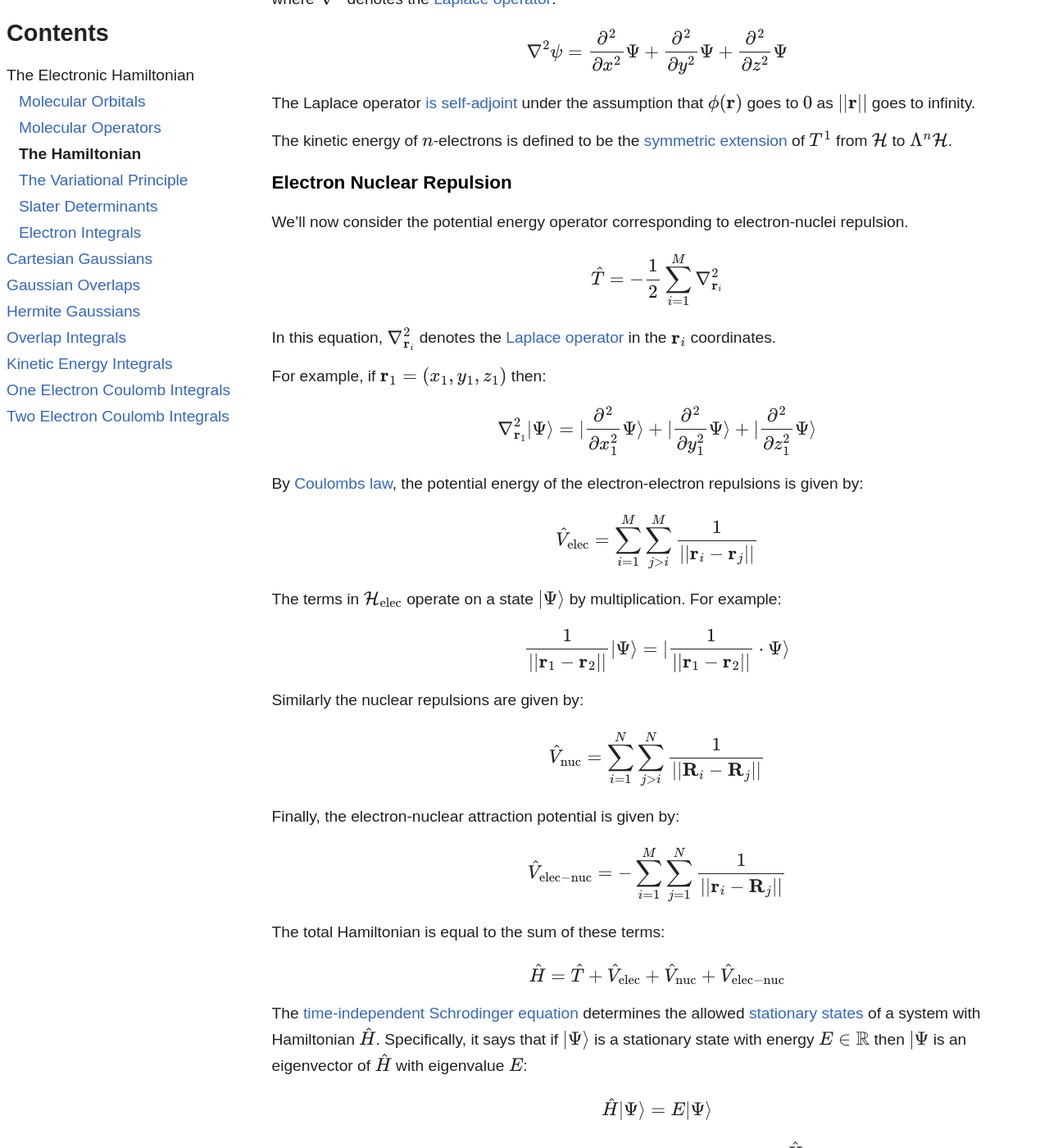
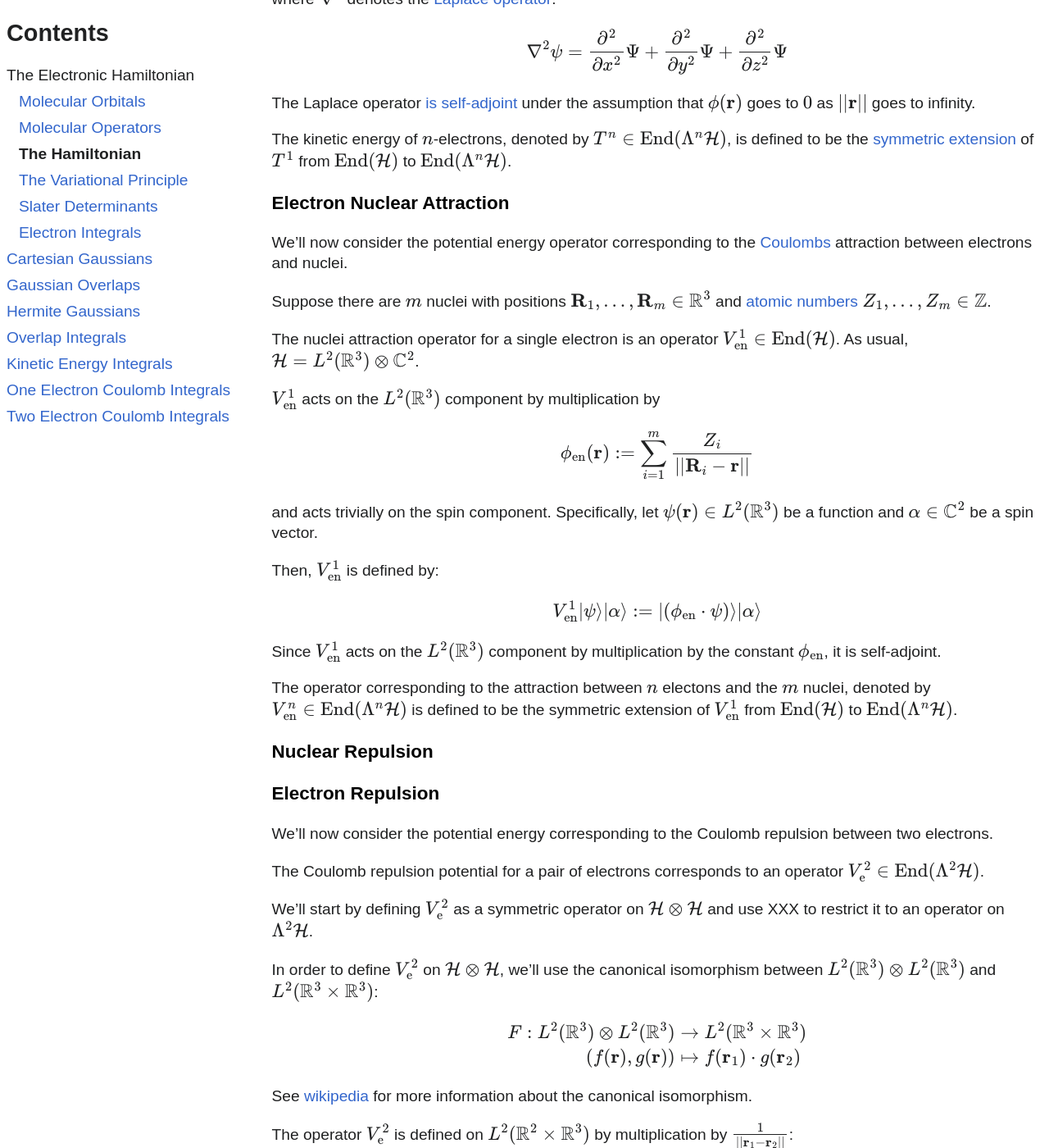
Before and after one commit to lowdanie/lowdanie.github.io, a Jekyll site: the page built from _posts/2025-07-26-electron-integrals.md, in a window 1280 px wide and 1400 px high, scrolled down 4041 px. Shown: the whole window at 82% size. Built offline with Jekyll 4.4.1, drawn with Linux system fonts in a browser that asks for light colours; comment, search, counter and statistics services are not loaded; some of the changed text lies outside the part shown.

Commit message:
hamiltonian

```diff
--- a/_posts/2025-07-26-electron-integrals.md
+++ b/_posts/2025-07-26-electron-integrals.md
@@ -333,32 +333,103 @@ The Laplace operator
 [is self-adjoint](https://en.wikipedia.org/wiki/Self-adjoint_operator#Boundary_conditions)
 under the assumption that $\phi(\mathbf{r})$ goes to $0$ as $||\mathbf{r}||$ goes to infinity.
 
-The kinetic energy of $n$-electrons is defined to be the [symmetric extension](XXX) of
-$T^1$ from $\mathcal{H}$ to $\Lambda^n\mathcal{H}$.
-
-### Electron Nuclear Repulsion
-
-We'll now consider the potential energy operator corresponding to electron-nuclei repulsion.
-
-$$
-\hat{T} = -\frac{1}{2}\sum_{i=1}^M\nabla_{\mathbf{r}_i}^2
-$$
-
-In this equation, $\nabla_{\mathbf{r}_i}^2$ denotes the
-[Laplace operator](https://en.wikipedia.org/wiki/Laplace_operator) in the
-$\mathbf{r}\_i$ coordinates.
-
-For example, if $\mathbf{r}_1 = (x_1,y_1,z_1)$ then:
-
-$$
-\nabla_{\mathbf{r}_1}^2|\Psi\rangle =
-|\frac{\partial^2}{\partial x_1^2}\Psi\rangle +
-|\frac{\partial^2}{\partial y_1^2}\Psi\rangle +
-|\frac{\partial^2}{\partial z_1^2}\Psi\rangle
-$$
-
-By [Coulombs law](https://en.wikipedia.org/wiki/Coulomb%27s_law),
-the potential energy of the electron-electron repulsions is given by:
+The kinetic energy of $n$-electrons, denoted by $T^n\in\mathrm{End}(\Lambda^n\mathcal{H})$,
+is defined to be the [symmetric extension](XXX) of
+$T^1$ from $\mathrm{End}(\mathcal{H})$ to $\mathrm{End}(\Lambda^n\mathcal{H})$.
+
+### Electron Nuclear Attraction
+
+We'll now consider the potential energy operator corresponding to the
+[Coulombs](https://en.wikipedia.org/wiki/Coulomb%27s_law) attraction
+between electrons and nuclei.
+
+Suppose there are $m$ nuclei with positions $\mathbf{R}_1,\dots,\mathbf{R}_m\in\mathbb{R}^3$ and
+[atomic numbers](https://en.wikipedia.org/wiki/Atomic_number) $Z_1,\dots,Z_m\in\\mathbb{Z}$.
+
+The nuclei attraction operator for a single electron is an operator
+$V^1_{\mathrm{en}}\in\mathrm{End}(\mathcal{H})$.
+As usual, $\mathcal{H} = L^2(\mathbb{R}^3)\otimes\mathbb{C}^2$.
+
+$V^1_{\mathrm{en}}$ acts on the $L^2(\mathbb{R}^3)$ component by multiplication
+by
+
+$$
+\phi_{\mathrm{en}}(\mathbf{r}) := \sum_{i=1}^m \frac{Z_i}{||\mathbf{R}_i - \mathbf{r}||}
+$$
+
+and acts trivially on the spin component. Specifically,
+let $\psi(\mathbf{r})\in L^2(\mathbb{R}^3)$ be a function
+and $\alpha\in\mathbb{C}^2$ be a spin vector.
+
+Then, $V^1_{\mathrm{en}}$ is defined by:
+
+$$
+V^1_{\mathrm{en}}|\psi\rangle|\alpha\rangle :=
+|(\phi_{\mathrm{en}}\cdot\psi)\rangle|\alpha\rangle
+$$
+
+Since $V^1\_{\mathrm{en}}$ acts on the $L^2(\mathbb{R}^3)$ component by multiplication
+by the constant $\phi_{\mathrm{en}}$, it is self-adjoint.
+
+The operator corresponding to the attraction between $n$ electons and the $m$
+nuclei, denoted by $V_{\mathrm{en}}^n\in\mathrm{End}(\Lambda^n\mathcal{H})$
+is defined to be the symmetric extension of $V_{\mathrm{en}}^1$ from
+$\mathrm{End}(\mathcal{H})$ to $\mathrm{End}(\Lambda^n\mathcal{H})$.
+
+### Nuclear Repulsion
+
+
+### Electron Repulsion
+
+We'll now consider the potential energy corresponding to the Coulomb repulsion
+between two electrons.
+
+The Coulomb repulsion potential for a pair of electrons corresponds to an operator
+$V_{\mathrm{e}}^2\in\mathrm{End}(\Lambda^2\mathcal{H})$.
+
+We'll start by defining $V_{\mathrm{e}}^2$ as a symmetric operator on
+$\mathcal{H}\otimes\mathcal{H}$
+and use XXX to restrict it to an operator on $\Lambda^2\mathcal{H}$.
+
+In order to define $V_{\mathrm{e}}^2$ on $\mathcal{H}\otimes\mathcal{H}$,
+we'll use the canonical isomorphism between $L^2(\mathbb{R}^3)\otimes L^2(\mathbb{R}^3)$
+and $L^2(\mathbb{R}^3\times\mathbb{R}^3)$:
+
+$$
+\begin{align*}
+F: L^2(\mathbb{R}^3)\otimes L^2(\mathbb{R}^3) &\rightarrow L^2(\mathbb{R}^3\times\mathbb{R}^3) \\
+(f(\mathbf{r}), g(\mathbf{r})) &\mapsto f(\mathbf{r}_1)\cdot g(\mathbf{r}_2)
+\end{align*}
+$$
+
+See [wikipedia](https://en.wikipedia.org/wiki/Tensor_product_of_Hilbert_spaces#Examples_and_applications)
+for more information about the canonical isomorphism.
+
+The operator $V_{\mathrm{e}}^2$ is defined on
+$L^2(\mathbb{R}^2\times\mathbb{R}^3)$ by multiplication by
+$\frac{1}{||\mathbf{r}_1 - \mathbf{r}_2||}$:
+
+$$
+V_{\mathrm{e}}^2(\psi(\mathbf{r}_1,\mathbf{r}_2)) :=
+\frac{1}{||\mathbf{r}_1 - \mathbf{r}_2||} \cdot \psi(\mathbf{r}_1,\mathbf{r}_2)
+$$
+
+Clearly $V_{\mathrm{e}}^2$ commutes with the transposition of the coordinates
+$\mathbf{r}\_1$ and $\mathbf{r}\_2$. Therefore, under the canonical isomorphism
+$V_{\mathrm{e}}^2$ is a symmetric operator on
+$L^2(\mathbb{R}^3)^{\otimes 2}$. We can extend $V_{\mathrm{e}}^2$ to a symmetric operator on
+$\mathcal{H}^{\otimes 2}$
+by defining it to act trivially on the spin factors $\mathbb{C}^2$.
+
+By XXX, $V_{\mathrm{e}}^2$ can then be restricted to an operator on $\Lambda^2\mathcal{H}$.
+
+Finally, the Coulomb repulsion operator for $n$-electrons, denoted
+$V_{\mathrm{elec}}^n\in\mathrm{End}(\Lambda^n\mathcal{H})$, is defined as the
+symmetric extension of $V_{\mathrm{e}}^2$ from
+$\mathrm{End}(\Lambda^2\mathcal{H})$ to $\mathrm{End}(\Lambda^n\mathcal{H})$.
+
+
+$\psi(\mathbf{r}_1,\mathbf{r}_2)\in L^2(\mathbb{R}^2\times\mathbb{R}^3)
 
 $$
 \hat{V}_\mathrm{elec} = \sum_{i=1}^M\sum_{j>i}^M \frac{1}{||\mathbf{r}_i - \mathbf{r}_j||}
```
